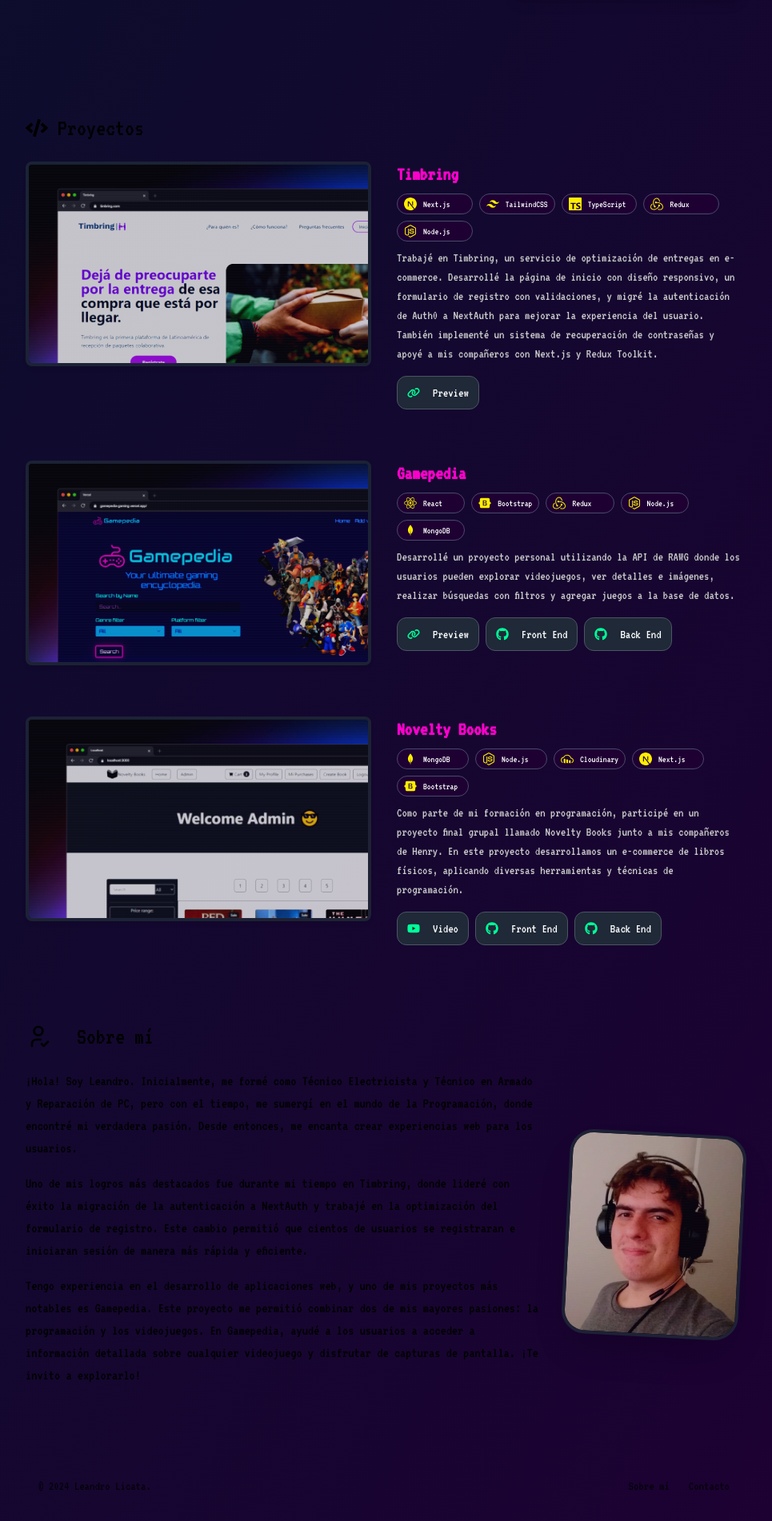
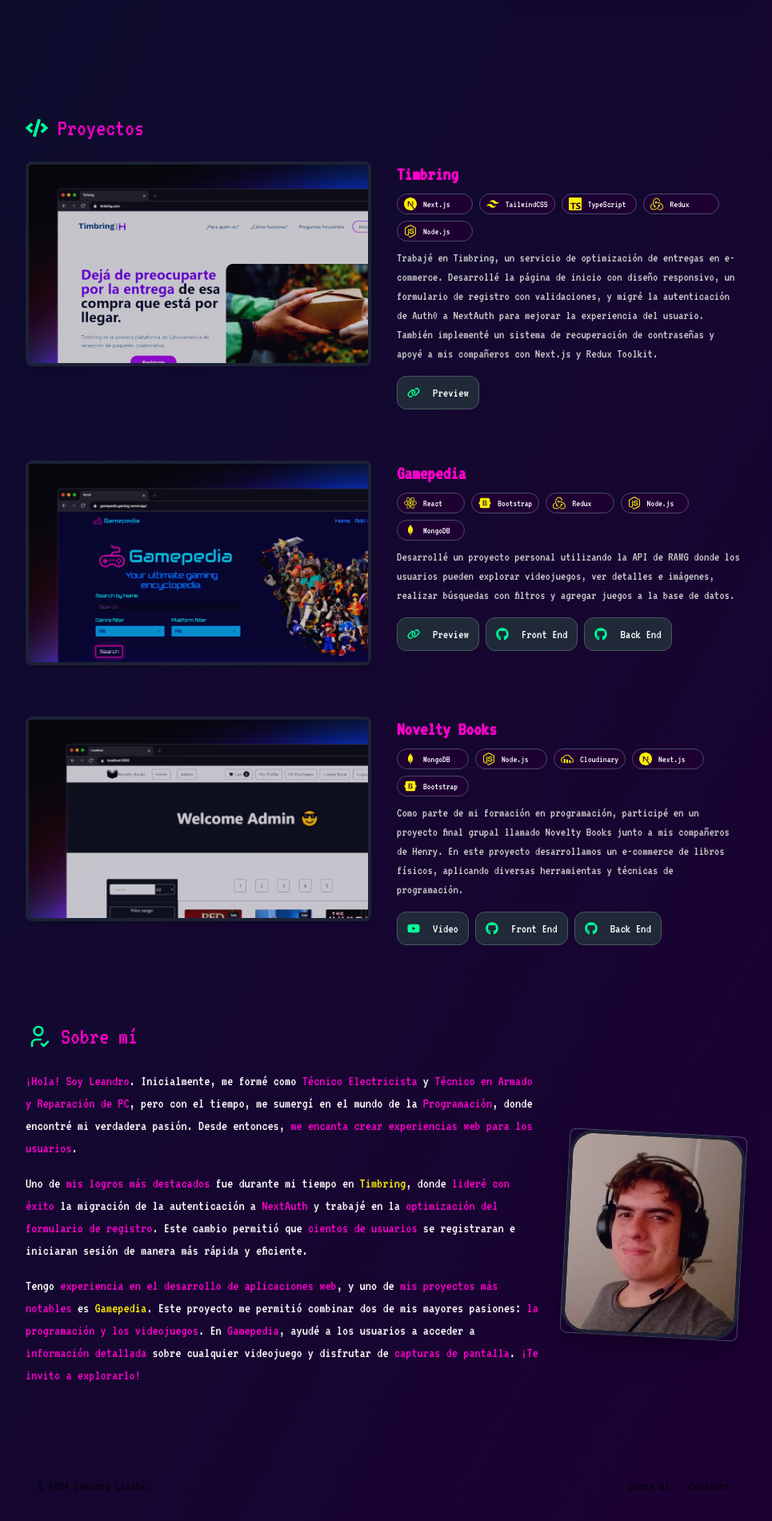
Before and after one commit to LeandroLicata/web-portfolio, a Next.js app: page / in a window 1280 px wide. Shown: the part 434-2336 px from the top of the page at 80% size, without its empty margins (160-1125 px from the left). Built offline with nearby package versions, Linux system fonts and the light colour scheme.

Commit message:
titles colors

```diff
--- a/src/app/page.tsx
+++ b/src/app/page.tsx
@@ -8,22 +8,24 @@
 export default function Home() {
   return (
     <>
-      <main className="mx-4">
-        <SectionContainer id="hero" className="py-16 md:py-36">
+      <main className="mx-4 py-16 md:py-36">
+        <SectionContainer id="hero">
           <Hero />
         </SectionContainer>
       </main>
+
       <div className="space-y-24 mx-4">
-        <SectionContainer id="projects" className="">
-          <h2 className="flex items-center mb-6 text-3xl gap-x-3 text-blue-neon">
-            <FaCode className="size-7" />
+        <SectionContainer id="projects">
+          <h2 className="flex items-center mb-6 text-3xl gap-x-3 text-accent-pink drop-shadow-glow">
+            <FaCode className="size-7 text-accent-green" />
             Proyectos
           </h2>
           <Projects />
         </SectionContainer>
-        <SectionContainer id="about-me" className="">
-          <h2 className="flex items-center mb-6 text-3xl gap-x-8 text-blue-neon">
-            <TbUserCheck className="size-8" />
+
+        <SectionContainer id="about-me">
+          <h2 className="flex items-center mb-6 text-3xl gap-x-3 text-accent-pink drop-shadow-glow">
+            <TbUserCheck className="size-8 text-accent-green" />
             Sobre mí
           </h2>
           <AboutMe />
--- a/src/components/AboutMe.tsx
+++ b/src/components/AboutMe.tsx
@@ -2,8 +2,8 @@
 
 export default function AboutMe() {
   return (
-    <article className="flex flex-col items-center justify-center gap-8 text-light-blue md:flex-row text-lg">
-      <div className="[&>p]:mb-4 [&>p>span]:text-pink order-2 md:order-1">
+    <article className="flex flex-col items-center justify-center gap-8 text-text-base md:flex-row text-lg">
+      <div className="[&>p]:mb-4 [&>p>span]:text-accent-pink order-2 md:order-1">
         <p>
           <span>¡Hola! Soy Leandro</span>. Inicialmente, me formé como{" "}
           <span>Técnico Electricista</span> y{" "}
@@ -19,7 +19,7 @@
             href="https://timbring.com"
             target="_blank"
             rel="noopener noreferrer"
-            className="text-light-blue hover:underline"
+            className="text-accent-yellow hover:underline hover:text-accent-green transition"
           >
             <span>Timbring</span>
           </a>
@@ -37,7 +37,7 @@
             href="https://gamepedia.com"
             target="_blank"
             rel="noopener noreferrer"
-            className="text-pink hover:underline"
+            className="text-accent-yellow hover:underline hover:text-accent-green transition"
           >
             <span>Gamepedia</span>
           </a>
@@ -50,7 +50,7 @@
         </p>
       </div>
 
-      <div className="order-1 md:order-2 rotate-3 w-full h-64">
+      <div className="order-1 md:order-2 rotate-3 w-full h-64 rounded-lg border border-border-soft shadow-lg">
         <TVEffect src="/images/me.jpg" alt="Leandro Licata" />
       </div>
     </article>
--- a/src/components/SectionContainer.tsx
+++ b/src/components/SectionContainer.tsx
@@ -2,19 +2,18 @@
 
 interface SectionContainerProps {
   id: string;
-  className: string;
   children: ReactNode;
 }
 
 export default function SectionContainer({
   id,
-  className,
+
   children,
 }: SectionContainerProps) {
   return (
     <section
       id={id}
-      className={`section ${className} scroll-m-20 w-full mx-auto container lg:max-w-4xl md:max-w-2xl`}
+      className={`section scroll-m-20 w-full mx-auto container lg:max-w-4xl md:max-w-2xl`}
     >
       {children}
     </section>
```
